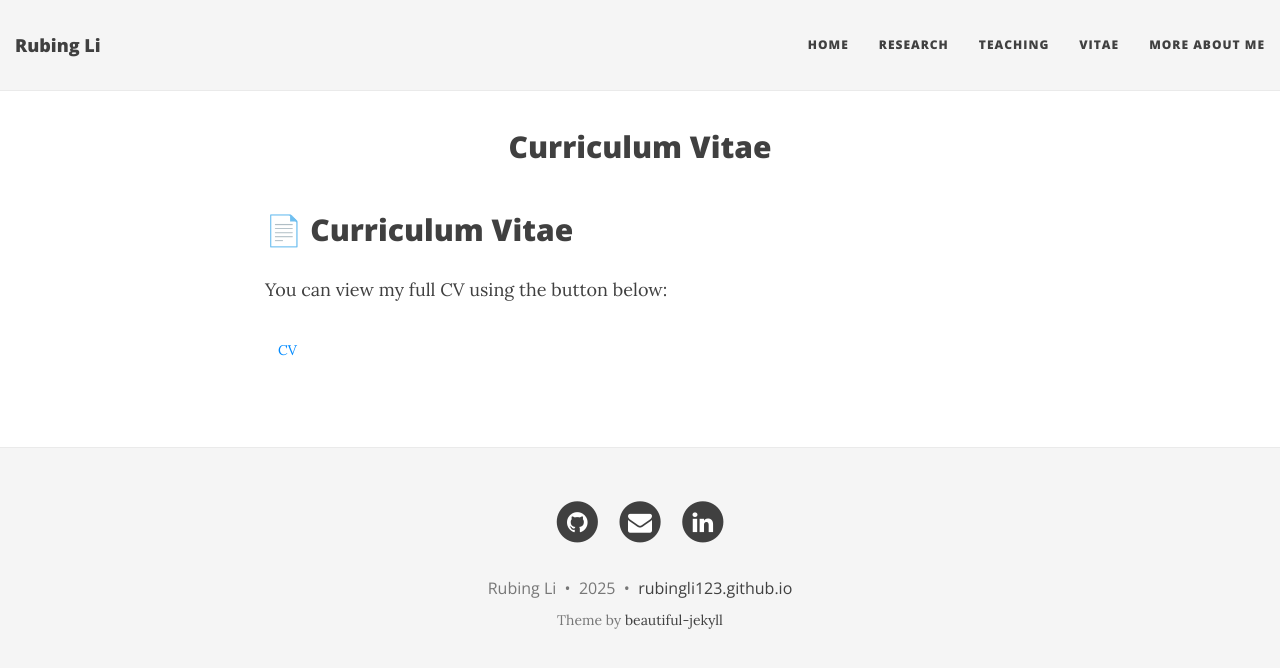
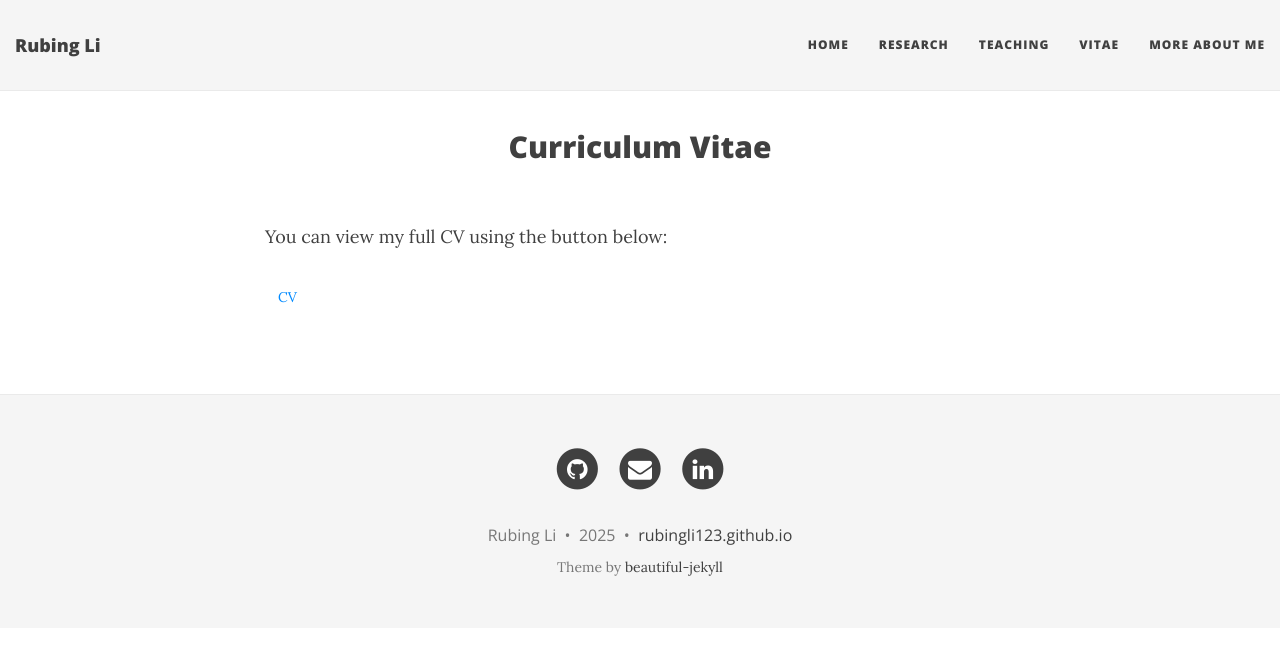
Before and after one commit to RubingLi123/rubingli123.github.io, a Jekyll site: the page built from vitae.md, in a window 1280 px wide. Shown: the top 668 px of the page. Built offline with Jekyll 4.4.1, drawn with Linux system fonts in a browser that asks for light colours; nearby versions of some CDN libraries.

Commit message:
Update vitae.md

```diff
--- a/vitae.md
+++ b/vitae.md
@@ -4,8 +4,6 @@ title: Curriculum Vitae
 permalink: /vitae/
 ---
 
-## 📄 Curriculum Vitae
-
 You can view my full CV using the button below:
 
 <a href="https://www.dropbox.com/scl/fi/1u7g8x0rkirup9l2tgrtu/Updated_CV__academic_.pdf?rlkey=xc23mepchii4tvq4wvywcz3td&st=7t32ob69&dl=0" class="btn" target="_blank">CV</a>
```
